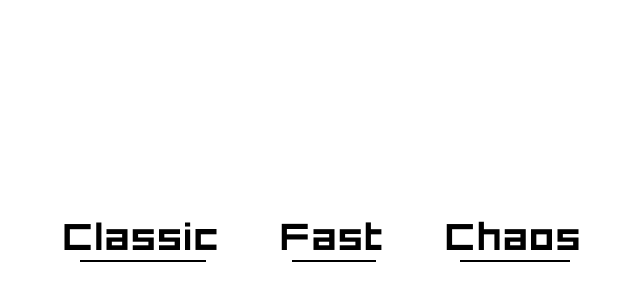
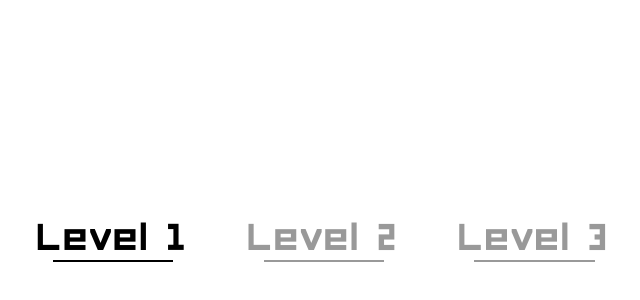
Before and after one commit to StijnvLoon/TheAwesomeSnake, an Angular app: page / in a window 1280 px wide. Shown: the part 154-454 px from the top of the page, without its empty margins (316-956 px from the left). Built offline with nearby package versions, Linux system fonts and the light colour scheme.

Commit message:
added progress

```diff
--- a/src/app/app.component.html
+++ b/src/app/app.component.html
@@ -10,15 +10,15 @@
 
 <div class="buttons_holder" *ngIf="!level">
     <div class="menu_button" (click)="start(classic)">
-        Classic
+        Level 1
         <div class="menu_button_line"></div>
     </div>
-    <div class="menu_button" (click)="start(fast)">
-        Fast
+    <div class="menu_button" (click)="start(fast)" [class.menu_button_disabled]="progressService.progress < 1">
+        Level 2
         <div class="menu_button_line"></div>
     </div>
-    <div class="menu_button" (click)="start(chaos)">
-        Chaos
+    <div class="menu_button" (click)="start(chaos)" [class.menu_button_disabled]="progressService.progress < 2">
+        Level 3
         <div class="menu_button_line"></div>
     </div>
 </div>
--- a/src/app/app.component.scss
+++ b/src/app/app.component.scss
@@ -41,3 +41,7 @@
     background-color: black;
     transition: all 0.5s cubic-bezier(0.34, 1.56, 0.64, 1);
 }
+.menu_button_disabled {
+    pointer-events: none;
+    filter: opacity(0.4);
+}
--- a/src/app/app.component.ts
+++ b/src/app/app.component.ts
@@ -3,7 +3,8 @@ import { Component, HostListener, OnInit } from '@angular/core';
 import { Grid, GridAnim } from 'src/model/Grid';
 import { Level } from 'src/model/Level';
 import { Direction, Game } from '../model/Game';
-import { GridAnimEvent } from '../model/Event'
+import { GridAnimEvent } from '../model/Event';
+import { ProgressService } from './services/progress.service';
 
 @Component({
   selector: 'app-root',
@@ -45,6 +46,8 @@ export class AppComponent implements LevelListener {
 
   level: Level
 
+  constructor(public progressService: ProgressService) { }
+
   start(level: Level) {
     this.level = level
     this.level.game.countdown(() => {
@@ -54,6 +57,10 @@ export class AppComponent implements LevelListener {
 
   onLevelEnded(won: boolean, points: number) {
     this.level = undefined
+
+    if(won) {
+      this.progressService.increaseProgress()
+    }
   }
 
   @HostListener('window:keydown', ['$event'])
--- /dev/null
+++ b/src/app/services/progress.service.ts
@@ -0,0 +1,27 @@
+import { Injectable } from '@angular/core';
+
+@Injectable({
+  providedIn: 'root'
+})
+export class ProgressService {
+
+  private readonly progressStorage: string = 'SnakeProgress'
+  public progress: number
+
+  constructor() {
+    const progressString = localStorage.getItem(this.progressStorage)
+
+    if(progressString) {
+      this.progress = +progressString
+    } else {
+      this.progress = 0
+      localStorage.setItem(this.progressStorage, this.progress + "")
+    }
+  }
+
+  increaseProgress() {
+    this.progress += 1
+    localStorage.setItem(this.progressStorage, this.progress + "")
+  }
+
+}
```
